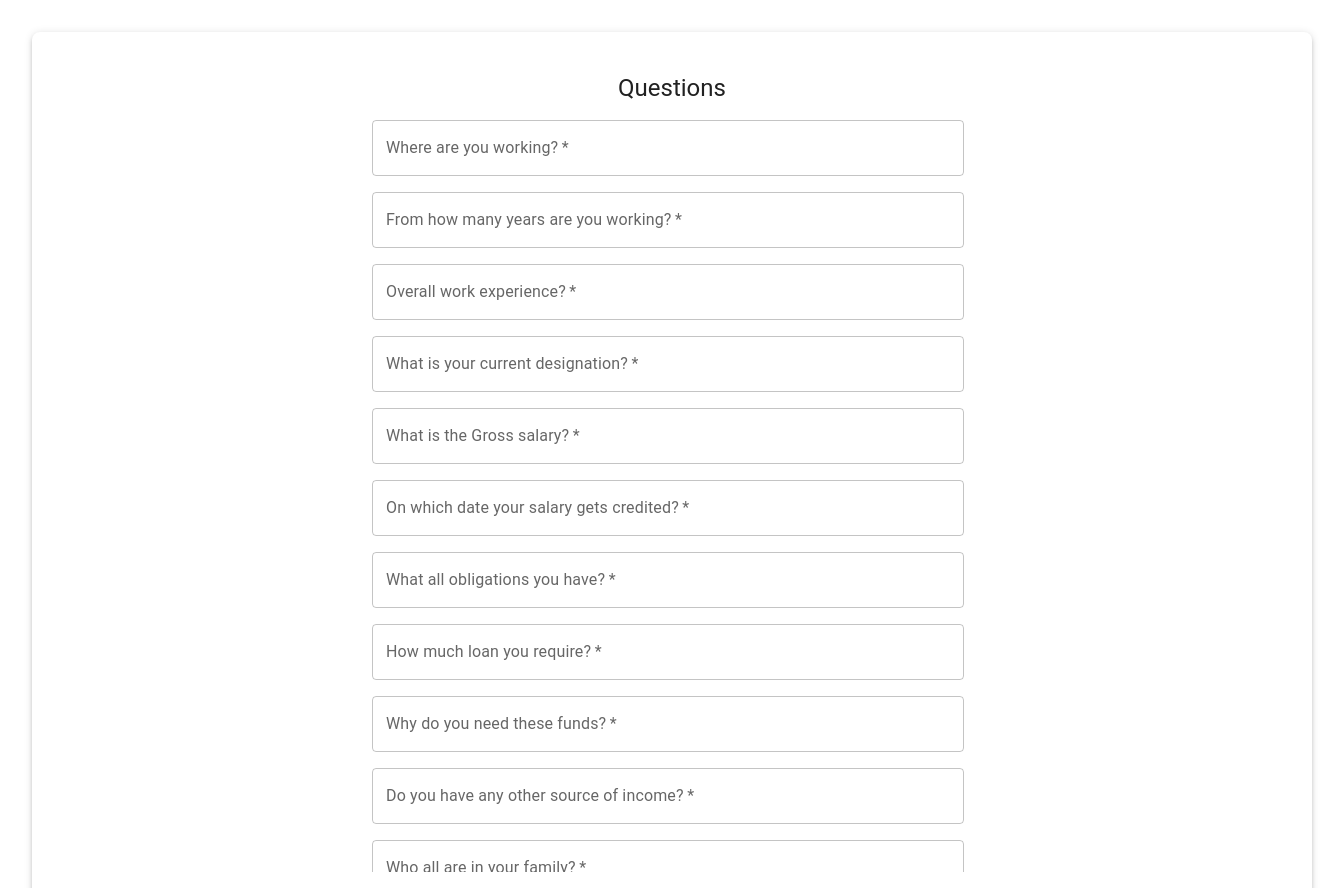
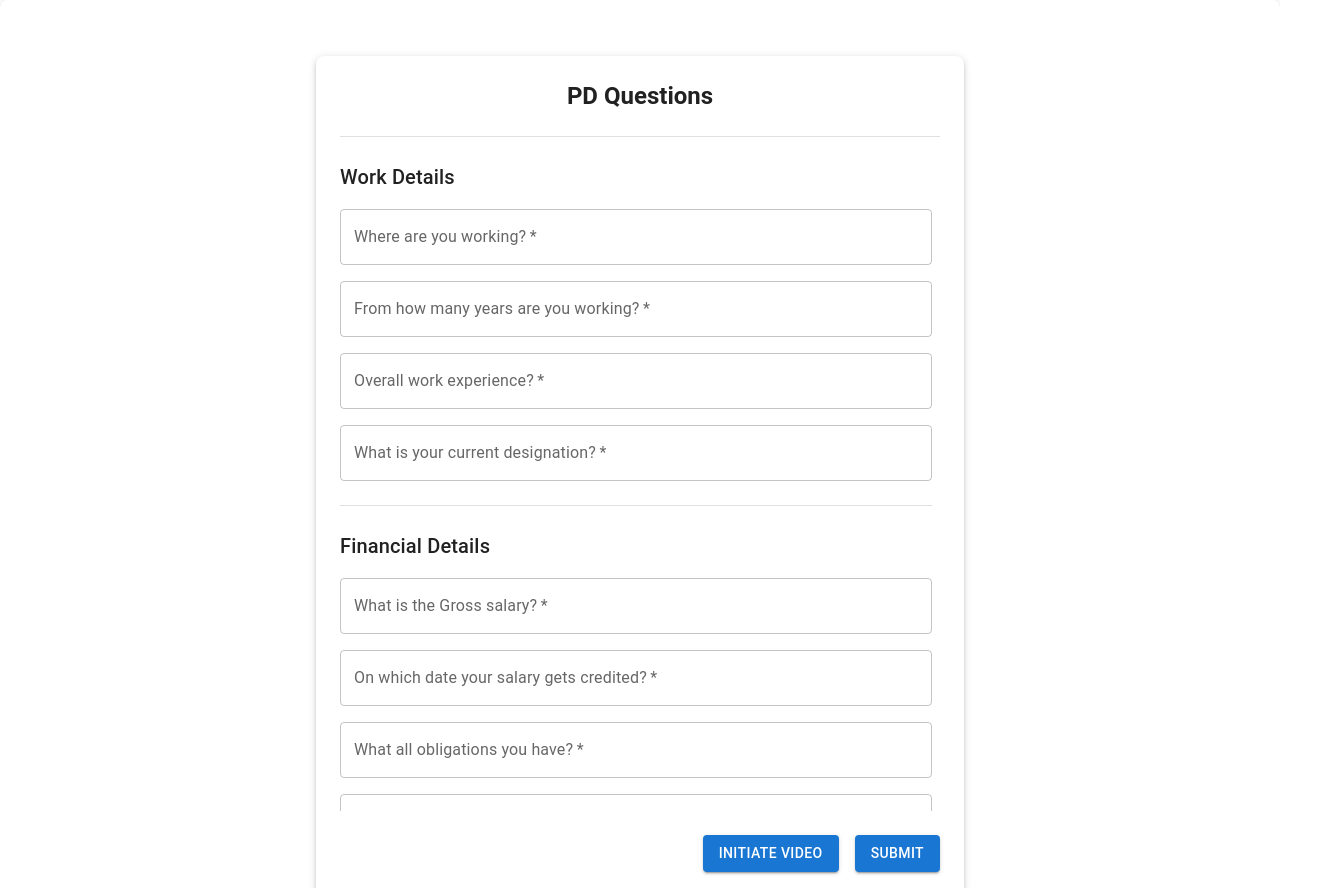
Before and after one commit to Diwas-capri/videoPd, a React (Create React App) app: page / in a window 1280 px wide. Shown: the top 888 px of the page, 1344 px wide, since content can reach past the window. Built offline with nearby package versions, Linux system fonts and the light colour scheme; no server answers.

Commit message:
Agent video scren and user video screen

```diff
--- a/src/App.css
+++ b/src/App.css
@@ -1,6 +1,7 @@
 .App {
   text-align: center;
 }
+
 
 .App-logo {
   height: 40vmin;
--- a/src/components/StepperForm/index.js
+++ b/src/components/StepperForm/index.js
@@ -1,5 +1,5 @@
 import React, { useEffect, useState } from "react";
-import { Box, Button, TextField, Typography } from "@mui/material";
+import { Box, Button, TextField, Typography, Grid, Divider, Paper } from "@mui/material";
 import useSocket from "../../hooks/useSocket";
 
 const StepperForm = ({ setInitiateCall, initiateCall }) => {
@@ -19,20 +19,13 @@ const StepperForm = ({ setInitiateCall, initiateCall }) => {
   const { socket, connected, sendMessage } = useSocket();
 
   useEffect(() => {
-    console.log("Socket", connected, socket);
-
     if (socket && connected) {
       socket.onmessage = (event) => {
-        console.log("Received message from server:", event);
         try {
-          // Parse the message if it's in JSON format
-          const parsedData = JSON.parse(event.data); // Access event.data for the actual payload
-
-          // Update formData or handle the received data as needed
-          // Example:
+          const parsedData = JSON.parse(event.data);
           setFormData((prev) => ({ ...prev, ...parsedData }));
         } catch (error) {
-          console.error("Error parsing message:", error, "Event data:", event.data);
+          console.error("Error parsing message:", error, event.data);
         }
       };
     }
@@ -50,26 +43,28 @@ const StepperForm = ({ setInitiateCall, initiateCall }) => {
     <Box
       sx={{
         width: "100%",
-        height: "800px",
-        maxWidth: 600, // Limit the max width of the form
-        mx: "auto", // Center horizontally
-        p: 2,
-        display: "flex",
-        flexDirection: "column",
-        justifyContent: "space-between",
-        overflow: "hidden", // Ensure no content overflows the container
+        maxWidth: "600px",
+        mx: "auto",
+        p: 3,
+        mt: 4,
+        background: "#fff",
+        borderRadius: 2,
+        boxShadow: 3,
       }}
+      component={Paper}
     >
-      <Typography variant="h5" align="center" sx={{ mb: 2 }}>
-        Questions
+      <Typography variant="h5" align="center" sx={{ mb: 3, fontWeight: 600 }}>
+        PD Questions
       </Typography>
-      <Box
-        sx={{
-          flex: 1,
-          overflowY: "auto", // Enable scrolling for overflowing content
-          pr: 1, // Add padding for smooth scrolling
-        }}
-      >
+
+      <Divider sx={{ mb: 3 }} />
+
+      <Box sx={{ overflowY: "auto", maxHeight: "650px", pr: 1 }}>
+        <Typography variant="h6" sx={{ mb: 2, fontWeight: 500 }}>
+          Work Details
+        </Typography>
+        <Grid container spacing={2}>
+          <Grid item xs={12}>
             <TextField
               label="Where are you working?"
               name="workingPlace"
@@ -77,8 +72,9 @@ const StepperForm = ({ setInitiateCall, initiateCall }) => {
               onChange={handleChange}
               fullWidth
               required
-          sx={{ mb: 2 }}
             />
+          </Grid>
+          <Grid item xs={12}>
             <TextField
               label="From how many years are you working?"
               name="workingYears"
@@ -86,8 +82,9 @@ const StepperForm = ({ setInitiateCall, initiateCall }) => {
               onChange={handleChange}
               fullWidth
               required
-          sx={{ mb: 2 }}
             />
+          </Grid>
+          <Grid item xs={12}>
             <TextField
               label="Overall work experience?"
               name="overallExperience"
@@ -95,8 +92,9 @@ const StepperForm = ({ setInitiateCall, initiateCall }) => {
               onChange={handleChange}
               fullWidth
               required
-          sx={{ mb: 2 }}
             />
+          </Grid>
+          <Grid item xs={12}>
             <TextField
               label="What is your current designation?"
               name="currentDesignation"
@@ -104,8 +102,17 @@ const StepperForm = ({ setInitiateCall, initiateCall }) => {
               onChange={handleChange}
               fullWidth
               required
-          sx={{ mb: 2 }}
             />
+          </Grid>
+        </Grid>
+
+        <Divider sx={{ my: 3 }} />
+
+        <Typography variant="h6" sx={{ mb: 2, fontWeight: 500 }}>
+          Financial Details
+        </Typography>
+        <Grid container spacing={2}>
+          <Grid item xs={12}>
             <TextField
               label="What is the Gross salary?"
               name="grossSalary"
@@ -113,8 +120,9 @@ const StepperForm = ({ setInitiateCall, initiateCall }) => {
               onChange={handleChange}
               fullWidth
               required
-          sx={{ mb: 2 }}
             />
+          </Grid>
+          <Grid item xs={12}>
             <TextField
               label="On which date your salary gets credited?"
               name="salaryCreditDate"
@@ -122,8 +130,9 @@ const StepperForm = ({ setInitiateCall, initiateCall }) => {
               onChange={handleChange}
               fullWidth
               required
-          sx={{ mb: 2 }}
             />
+          </Grid>
+          <Grid item xs={12}>
             <TextField
               label="What all obligations you have?"
               name="obligations"
@@ -131,8 +140,9 @@ const StepperForm = ({ setInitiateCall, initiateCall }) => {
               onChange={handleChange}
               fullWidth
               required
-          sx={{ mb: 2 }}
             />
+          </Grid>
+          <Grid item xs={12}>
             <TextField
               label="How much loan you require?"
               name="loanAmount"
@@ -140,8 +150,9 @@ const StepperForm = ({ setInitiateCall, initiateCall }) => {
               onChange={handleChange}
               fullWidth
               required
-          sx={{ mb: 2 }}
             />
+          </Grid>
+          <Grid item xs={12}>
             <TextField
               label="Why do you need these funds?"
               name="loanPurpose"
@@ -149,8 +160,17 @@ const StepperForm = ({ setInitiateCall, initiateCall }) => {
               onChange={handleChange}
               fullWidth
               required
-          sx={{ mb: 2 }}
             />
+          </Grid>
+        </Grid>
+
+        <Divider sx={{ my: 3 }} />
+
+        <Typography variant="h6" sx={{ mb: 2, fontWeight: 500 }}>
+          Additional Information
+        </Typography>
+        <Grid container spacing={2}>
+          <Grid item xs={12}>
             <TextField
               label="Do you have any other source of income?"
               name="otherIncome"
@@ -158,8 +178,9 @@ const StepperForm = ({ setInitiateCall, initiateCall }) => {
               onChange={handleChange}
               fullWidth
               required
-          sx={{ mb: 2 }}
             />
+          </Grid>
+          <Grid item xs={12}>
             <TextField
               label="Who all are in your family?"
               name="familyDetails"
@@ -167,10 +188,19 @@ const StepperForm = ({ setInitiateCall, initiateCall }) => {
               onChange={handleChange}
               fullWidth
               required
-          sx={{ mb: 2 }}
             />
+          </Grid>
+        </Grid>
+      </Box>
 
-        <Box sx={{ display: "flex", justifyContent: "flex-end", mt: 2, gap: 3 }}>
+      <Box
+        sx={{
+          mt: 3,
+          display: "flex",
+          justifyContent: "flex-end",
+          gap: 2,
+        }}
+      >
         {!initiateCall && (
           <Button
             onClick={() => setInitiateCall(true)}
@@ -180,13 +210,10 @@ const StepperForm = ({ setInitiateCall, initiateCall }) => {
             Initiate Video
           </Button>
         )}
-          <Button variant="contained" onClick={handleSubmit}>
+        <Button variant="contained" color="primary" onClick={handleSubmit}>
           Submit
         </Button>
       </Box>
-      </Box>
-
-
     </Box>
   );
 };
--- a/src/components/Video/AgentVideoBox/index.js
+++ b/src/components/Video/AgentVideoBox/index.js
@@ -4,7 +4,7 @@ import {
   IconButton,
   Box,
   Button,
-  Grid,
+  Grid2,
   Paper,
   Container,
   Tooltip,
@@ -165,30 +165,30 @@ const AgentVideoBox = () => {
   console.log('peer id ', peerId);
 
   return (
-    <Container maxWidth="md" sx={{ display: "flex", flexDirection: "column", gap: 3 }}>
+    <Container maxWidth="lg" sx={{ height: '800px', margin: 'auto', display: "flex", flexDirection: "column", gap: 3 }}>
       {/* Title */}
       <Typography variant="h4" align="center">
         Agent Video Screen
       </Typography>
 
       {/* Controls and Copy Button */}
-      <Grid container spacing={2} justifyContent="center" alignItems="center">
-        <Grid item>
+      <Grid2 container spacing={2} justifyContent="center" alignItems="center">
+        <Grid2 item>
           <IconButton onClick={toggleVideo} color={videoMuted ? "secondary" : "primary"}>
             {videoMuted ? <VideocamOffIcon /> : <VideocamIcon />}
           </IconButton>
-        </Grid>
-        <Grid item>
+        </Grid2>
+        <Grid2 item>
           <IconButton onClick={toggleAudio} color={audioMuted ? "secondary" : "primary"}>
             {audioMuted ? <MicOffIcon /> : <MicIcon />}
           </IconButton>
-        </Grid>
-        <Grid item>
+        </Grid2>
+        <Grid2 item>
           <IconButton onClick={endCall} color="error">
             <CallEndIcon />
           </IconButton>
-        </Grid>
-        <Grid item>
+        </Grid2>
+        <Grid2 item>
           {peerId && (
             <Button
               variant="contained"
@@ -200,8 +200,8 @@ const AgentVideoBox = () => {
               Copy Video Link
             </Button>
           )}
-        </Grid>
-      </Grid>
+        </Grid2>
+      </Grid2>
 
       {/* Video Screen */}
       <Box sx={{ position: "relative", width: "100%", aspectRatio: "16/9", backgroundColor: "#000", borderRadius: 2 }}>
--- a/src/components/Video/UserVideoBox.js/index.js
+++ b/src/components/Video/UserVideoBox.js/index.js
@@ -220,6 +220,7 @@ const UserVideoBox = () => {
     <Container
       sx={{
         height: '100vh',
+        maxheight: '90vh',
         display: 'flex',
         alignItems: 'center',
         justifyContent: 'center',
--- a/src/components/Video/index.js
+++ b/src/components/Video/index.js
@@ -10,7 +10,6 @@ const MainScreen = () => {
     <Box
       sx={{
         width: "100%",
-        p: 4,
         display: "flex",
         flexDirection: "row",
         alignItems: "center",
@@ -21,6 +20,7 @@ const MainScreen = () => {
         <Paper
           sx={{
             width: initiateCall ? "50%" : "100%",
+            height: "100%",
             padding: 3,
             borderRadius: 2,
             boxShadow: 3,
@@ -39,7 +39,7 @@ const MainScreen = () => {
           padding: 3,
           borderRadius: 2,
           boxShadow: 3,
-          transition: "width 0.3s", // Smooth transition when changing widths
+          transition: "width 0.6s", // Smooth transition when changing widths
         }}
       >
         <StepperForm
```
Lines whose indentation alone changed are shown as unchanged.
